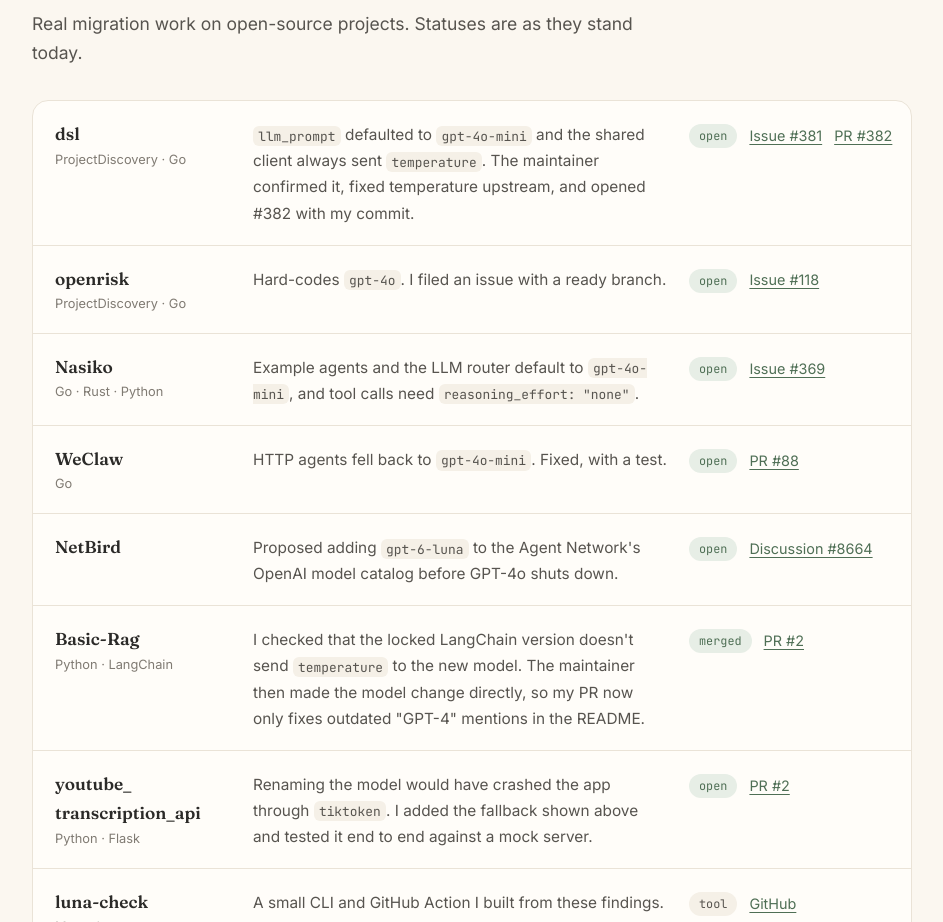
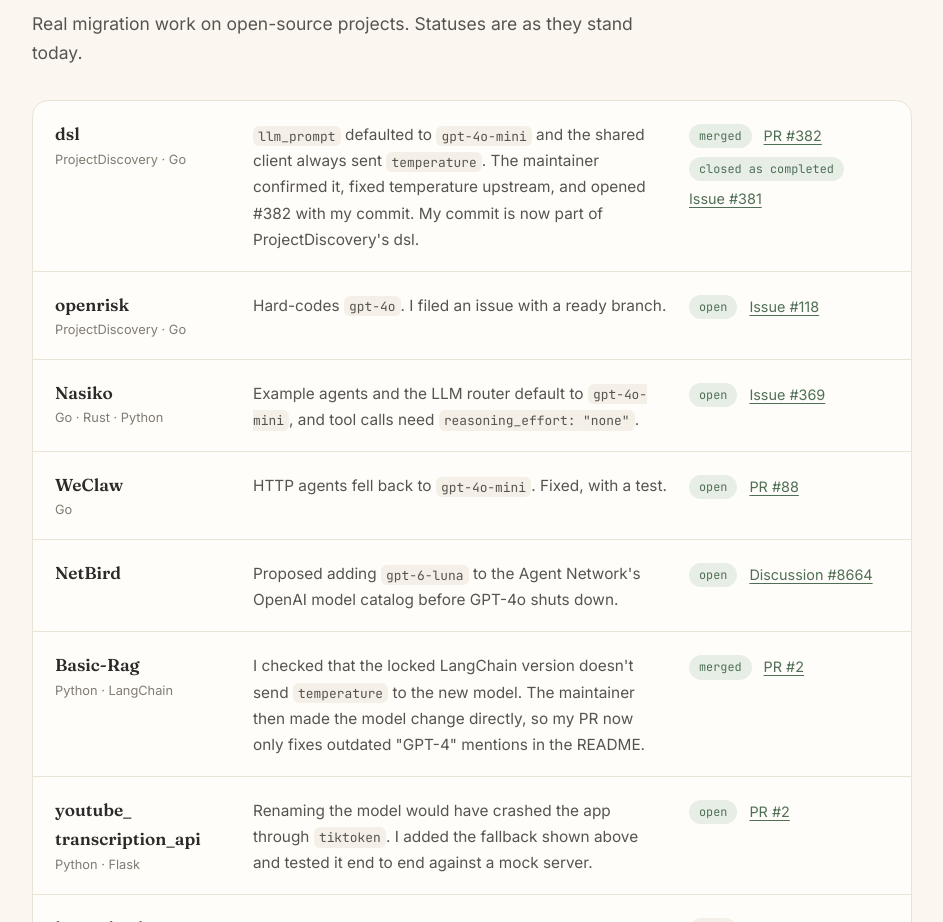
Before and after one commit to prasadrandika/prasadrandika.github.io, a plain HTML site: page index.html in a window 1280 px wide. Shown: the part 5625-6547 px from the top of the page, without its empty margins (168-1111 px from the left). Drawn offline with Linux system fonts and the light colour scheme.

Commit message:
Mark dsl PR #382 as merged and issue #381 as closed as completed
Show each status next to its own link, and note that my commit is now
part of ProjectDiscovery's dsl.

Co-Authored-By: Claude Opus 5.5 <noreply@anthropic.com>

```diff
--- a/index.html
+++ b/index.html
@@ -210,6 +210,9 @@
   .work .found { color: var(--ink-2); font-size: .96rem; }
   .work .meta { display: flex; align-items: center; gap: 12px; white-space: nowrap; justify-content: flex-start; }
   .work .meta a { font-size: .9rem; }
+  .work .meta.stack { flex-direction: column; align-items: flex-start; gap: 8px; white-space: normal; }
+  .work .meta.stack > span { display: flex; flex-wrap: wrap; align-items: center; gap: 6px 12px; }
+  .work .meta.stack .status { white-space: nowrap; }
   .status { font-family: var(--mono); font-size: .74rem; border-radius: 999px; padding: 2px 10px; background: var(--sage-soft); color: var(--sage-ink); }
   .status.plain { background: var(--code-bg); color: var(--ink-2); }
 
@@ -519,8 +522,8 @@
   <ul class="work">
     <li>
       <div class="proj">dsl<span>ProjectDiscovery · Go</span></div>
-      <div class="found"><code>llm_prompt</code> defaulted to <code>gpt-4o-mini</code> and the shared client always sent <code>temperature</code>. The maintainer confirmed it, fixed temperature upstream, and opened #382 with my commit.</div>
-      <div class="meta"><span class="status">open</span><a href="https://github.com/projectdiscovery/dsl/issues/381">Issue #381</a><a href="https://github.com/projectdiscovery/dsl/pull/382">PR #382</a></div>
+      <div class="found"><code>llm_prompt</code> defaulted to <code>gpt-4o-mini</code> and the shared client always sent <code>temperature</code>. The maintainer confirmed it, fixed temperature upstream, and opened #382 with my commit. My commit is now part of ProjectDiscovery's dsl.</div>
+      <div class="meta stack"><span><span class="status">merged</span><a href="https://github.com/projectdiscovery/dsl/pull/382">PR #382</a></span><span><span class="status">closed as completed</span><a href="https://github.com/projectdiscovery/dsl/issues/381">Issue #381</a></span></div>
     </li>
     <li>
       <div class="proj">openrisk<span>ProjectDiscovery · Go</span></div>
```
